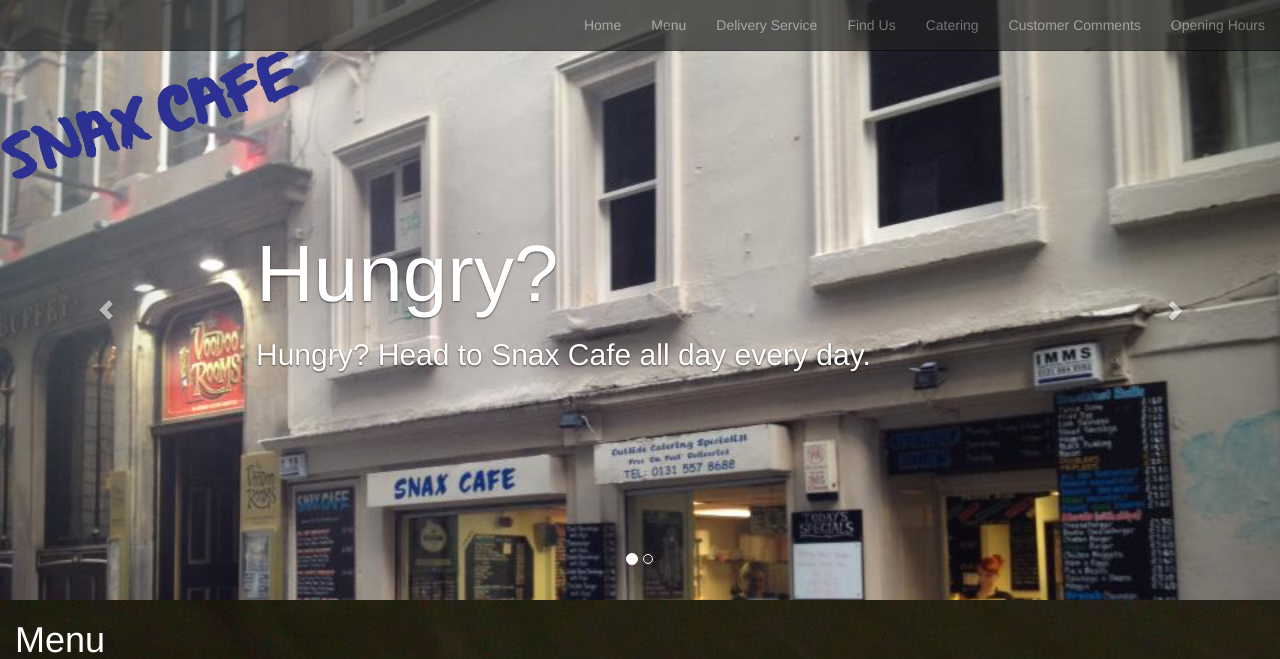
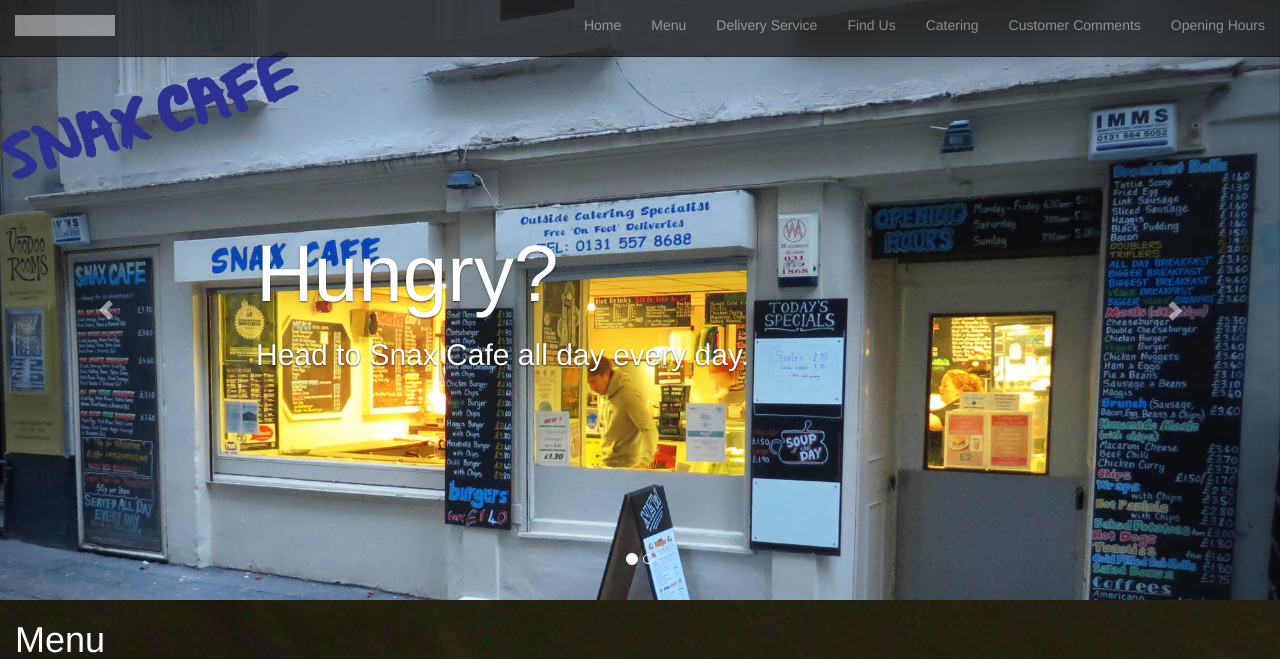
Before and after one commit to maccery/snaxcafe, a PHP site: page / in a window 1280 px wide. Shown: the top 659 px of the page. Run offline with PHP 8.4, Linux system fonts and the light colour scheme; some libraries are stand-ins or nearby versions; grey boxes are pictures that could not be loaded.

Commit message:
proper photos and facebook like button added

```diff
--- a/css/snaxcafe.css
+++ b/css/snaxcafe.css
@@ -23,7 +23,9 @@
 
 }
 
-
+.navbar-social {
+    padding: 15px;
+}
 
 /* Carousel styles */
 
@@ -60,29 +62,23 @@
 
 
 /* Delivery styles */
-#delivery {
-    background-image: url('../images/deliverybg.jpg');
-    background-repeat: repeat;
-    background-position: center center;
-    background-attachment: fixed;
-    background-position-x: 0%;
-    background-position-y: 0%;
-    color: white;
-    width: 100%;
-}
 
 #delivery .img-responsive {
     margin: 0 auto;
 }
 
+#delivery {
+    background-color: #f7f7f7;
+    width: 100%;
+}
 /* Navigation styles */
 
 .navbar {
-    -ms-filter: "progid:DXImageTransform.Microsoft.Alpha(Opacity=70)";
-    filter: alpha(opacity=70);
-    -moz-opacity: 0.7;
-    -khtml-opacity: 0.7;
-    opacity: 0.7;
+    -ms-filter: "progid:DXImageTransform.Microsoft.Alpha(Opacity=80)";
+    filter: alpha(opacity=80);
+    -moz-opacity: 0.8;
+    -khtml-opacity: 0.8;
+    opacity: 0.8;
 }
 
 /* Welcome styles */
@@ -135,13 +131,17 @@
 
 /* Contact styles */
 #westregister {
-    background-image: url('../images/snaxcafe1.jpg');
+    background: url('../images/snaxcafe1.jpg') no-repeat;
     height: 100%;
+    background-position: 0 0;
+    background-size: cover;
 }
 
 #buccleuch {
-    background-image: url('../images/snaxcafe2.jpg');
+    background: url('../images/snaxcafe2.jpg') no-repeat;
     height: 100%;
+    background-position: 0 0;
+    background-size: cover;
 }
 
 #contact {
--- a/index.html
+++ b/index.html
@@ -2,7 +2,7 @@
 <html>
     <head>
         <meta charset="utf-8">
-        <title>SnaxCafe Edinburgh</title>
+        <title>Welcome to Snax Cafe, famous for our breakfasts!</title>
         <link rel="stylesheet" href="css/bootstrap.css"  type="text/css"/>
         <link rel="stylesheet" href="css/snaxcafe.css?v=56" type="text/css"/>
         <meta name="keywords" content="cafe, delivery breakfast, breakfast, cooked breakfast, english breakfast, cooked breakfast edinburgh, cooked breakfast delivery, takeaway edinburgh, paninis, sandwiches, snax cafe, cafe meadows, cafe new town " />
@@ -14,7 +14,7 @@
         <meta name="ROBOTS" content="INDEX, FOLLOW" />
         <meta name="description" content="Breakfast delivered to your door 7 days a week in less than 20 minutes anywhere in central Edinburgh." />
         <meta property="og:type" content="website" />
-        <meta property="og:title" content="SnaxCafe" />
+        <meta property="og:title" content="Welcome to Snax Cafe, famous for our breakfasts!" />
         <meta property="og:url" content="http://snaxcafe.com" />
         <meta property="og:description" content="Breakfast delivered to your door 7 days a week in less than 20 minutes anywhere in central Edinburgh. "/>
         <meta property="og:image" content="http://snaxcafe.com/images/facebook.png" />
@@ -33,6 +33,9 @@
                     <span class="icon-bar"></span>
                     <span class="icon-bar"></span>
                 </button>
+                <div class="navbar-social">
+                    <iframe src="//www.facebook.com/plugins/like.php?href=https%3A%2F%2Fwww.facebook.com%2FEdinburghDeliveryBreakfast&amp;width=100&amp;layout=button_count&amp;action=like&amp;show_faces=false&amp;share=false&amp;height=21&amp;" scrolling="no" frameborder="0" style="border:none; overflow:hidden; width:100px; height:21px;" allowTransparency="true"></iframe>
+                </div>
             </div>
 
             <div class="collapse navbar-collapse" id="bs-example-navbar-collapse-1">
@@ -61,7 +64,7 @@
                     <div class="carousel-caption">
 
                         <h1>Hungry?</h1>
-                        <h2>Hungry? Head to Snax Cafe all day every day.</h2>
+                        <h2>Head to Snax Cafe all day every day.</h2>
                     </div>
                 </div>
                 <div class="item cover2">
--- a/js/maps.js
+++ b/js/maps.js
@@ -3,7 +3,7 @@
     var mapOptions = {
         center: new google.maps.LatLng(55.953252, -3.188267),
         zoom: 14,
-        scrollwheel: false,
+        disableDefaultUI: true,
         mapTypeId: google.maps.MapTypeId.ROADMAP
     };
     var map = new google.maps.Map(document.getElementById("map"),
```
Also changed, not shown: images/closed.png (deleted), images/cover1.jpg, images/cover2.jpg, images/favico.png (deleted), images/open.png (deleted), images/snaxcafe1.jpg, images/snaxcafe2.jpg.
